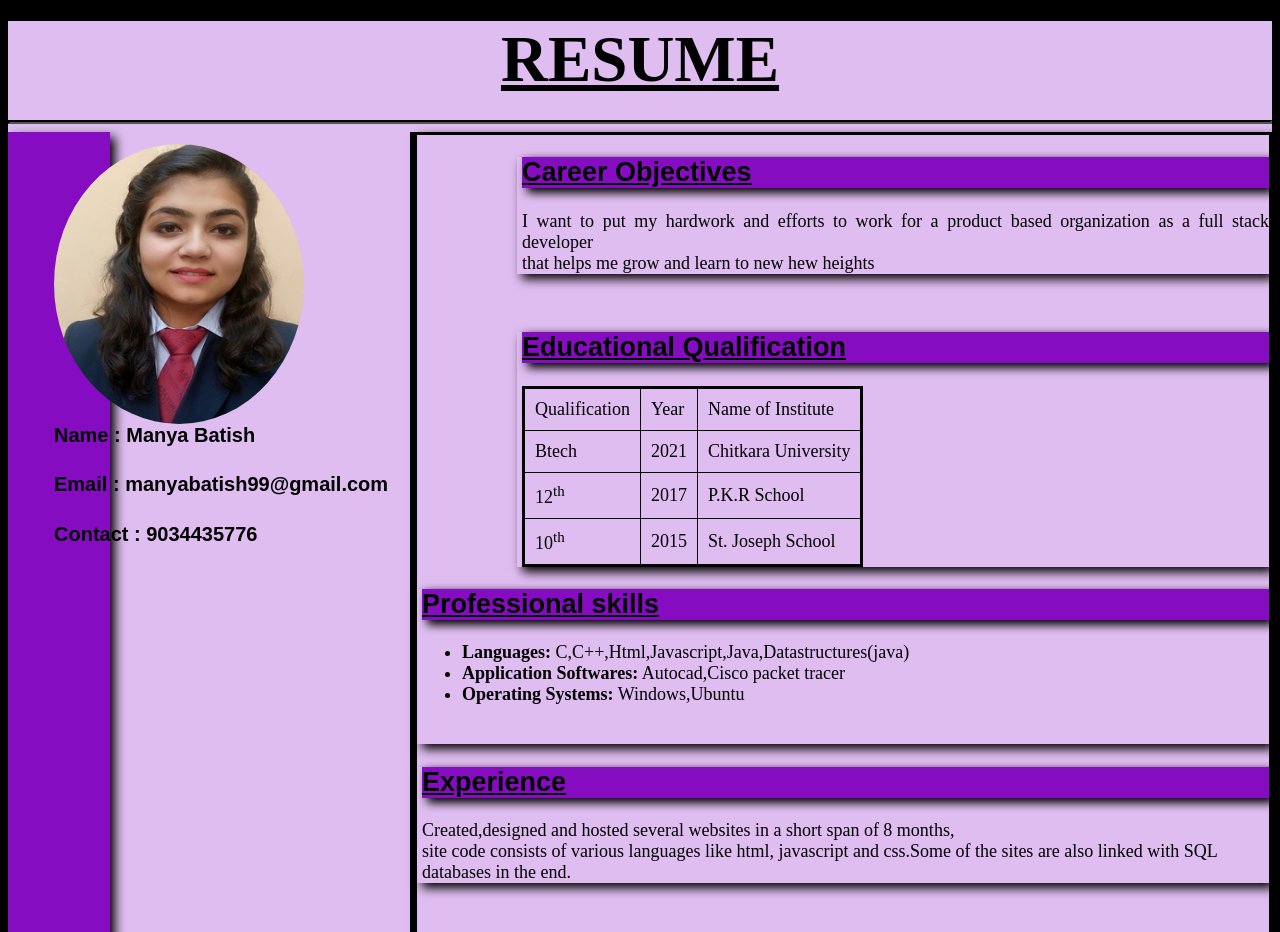
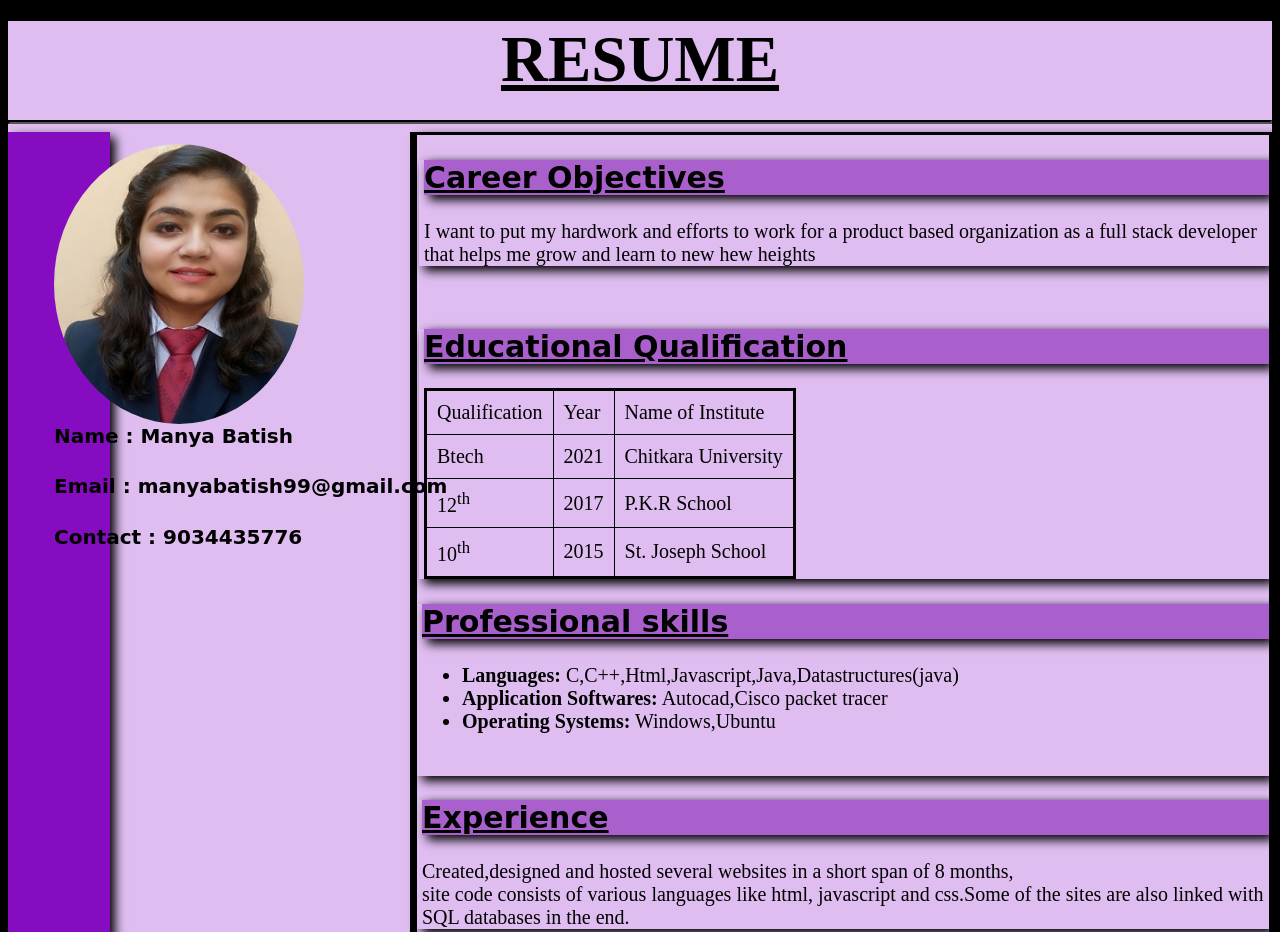
Before and after one commit to manyabatish/resume, a plain HTML site: page index.html in a window 1280 px wide. Shown: the top 932 px of the page. Drawn offline with Linux system fonts and the light colour scheme.

Commit message:
Update index.html

```diff
--- a/index.html
+++ b/index.html
@@ -5,8 +5,8 @@
   <style>
 h2 {
   color: black;
-  font-family: arial;
-  background-color: #860cc2;
+  font-family: cursive;
+  background-color: #aa60cc;
   box-shadow: 5px 5px 10px;
 }
 .h2
@@ -39,7 +39,7 @@ h2 {
   {
     text-align:justify;
     padding-top:0px;
-    margin-left:100px;
+    margin-left:2px;
     color:black;
   }
   .v3
@@ -58,7 +58,7 @@ h2 {
     border: unset;
      box-shadow: 5px 5px 10px;
      padding-left: 5px;
-     font-size: 18px;
+     font-size: 20px;
   }
   .ul
   {
@@ -69,9 +69,15 @@ h2 {
     align-items:center;
     border:3px solid black;
     border-collapse:collapse;
+    font-size: 20px;
   }
   img {
       border-radius: 50%;
+  }
+  .xyz {
+font-family: cursive;
+font-weight: 900;
+
   }
   </style>
 </head>
@@ -83,7 +89,7 @@ h2 {
       <div class="h2">
       <div class="v1">
         <img src="pic.jpg" height="280" width="250" align="left">
-        <div>
+        <div class="xyz">
           <h4>Name&nbsp;:&nbsp;<b>Manya&nbsp;Batish</b></h4>
           <h4>Email&nbsp;:&nbsp;manyabatish99@gmail.com</h4>
           <h4>Contact&nbsp;:&nbsp;9034435776</h4>
```
